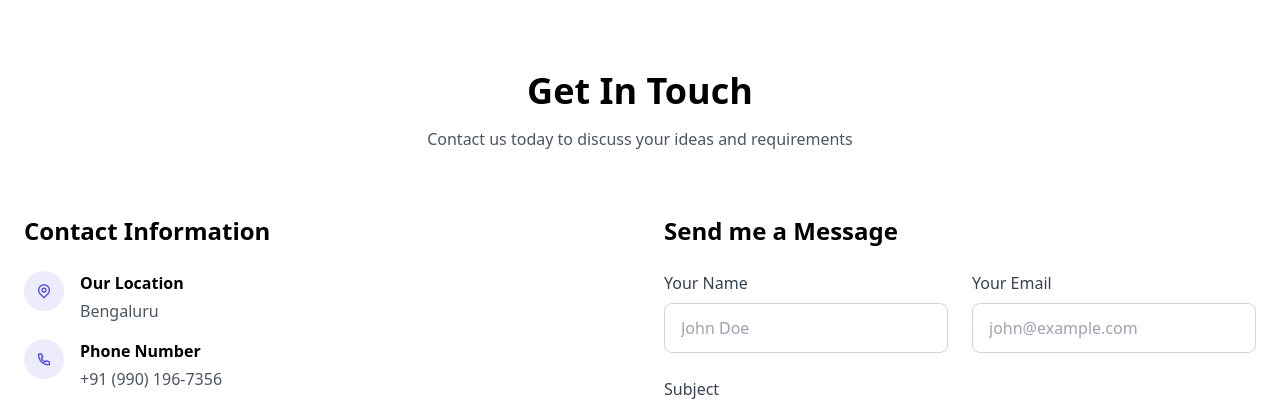
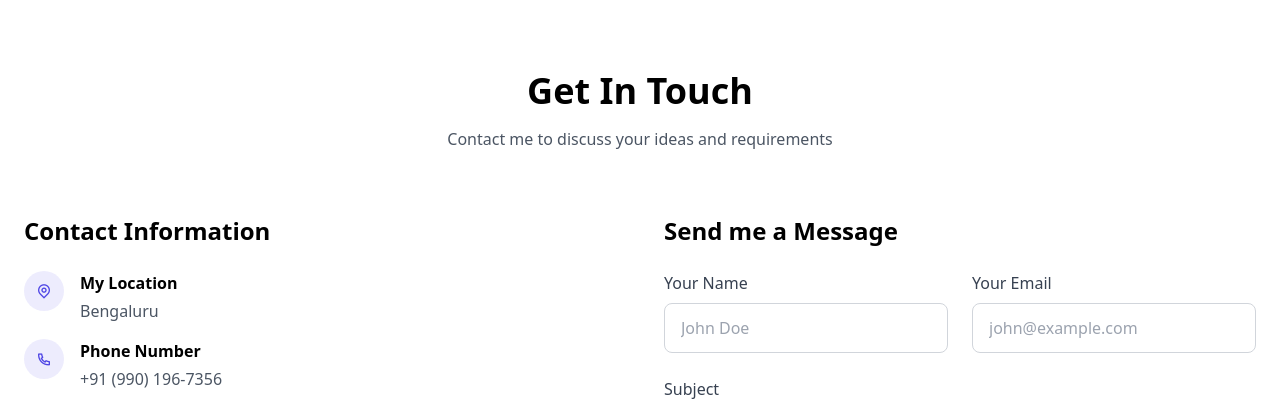
Before and after one commit to ChetanBharshetty/my-portfolio, a plain HTML site: page index.html in a window 1280 px wide. Shown: the part 2780-3181 px from the top of the page. Drawn offline with nearby package versions, Linux system fonts and the light colour scheme.

Commit message:
Update index.html

```diff
--- a/index.html
+++ b/index.html
@@ -402,7 +402,7 @@ font-size: 14px;
 <div class="container mx-auto px-6">
 <div class="text-center mb-16">
 <h2 class="text-4xl font-bold mb-4">Get In Touch</h2>
-<p class="text-gray-600 max-w-2xl mx-auto">Contact us today to discuss your ideas and requirements</p>
+<p class="text-gray-600 max-w-2xl mx-auto">Contact me to discuss your ideas and requirements</p>
 </div>
 <div class="grid grid-cols-1 lg:grid-cols-2 gap-12">
 <!-- Contact Information -->
@@ -414,7 +414,7 @@ font-size: 14px;
 <i class="ri-map-pin-line"></i>
 </div>
 <div>
-<h4 class="font-semibold mb-1">Our Location</h4>
+<h4 class="font-semibold mb-1">My Location</h4>
 <p class="text-gray-600">Bengaluru</p>
 </div>
 </div>
```
